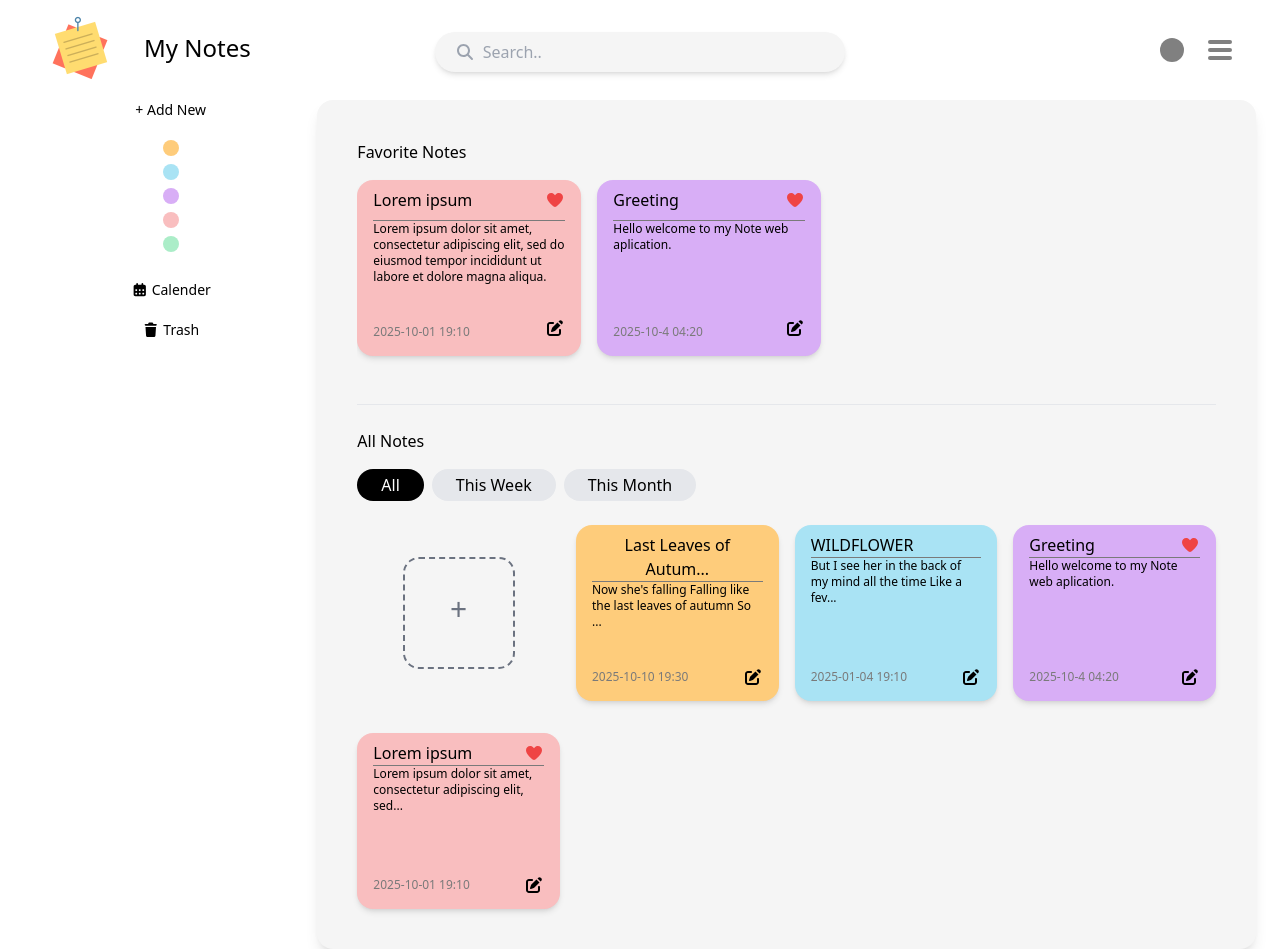
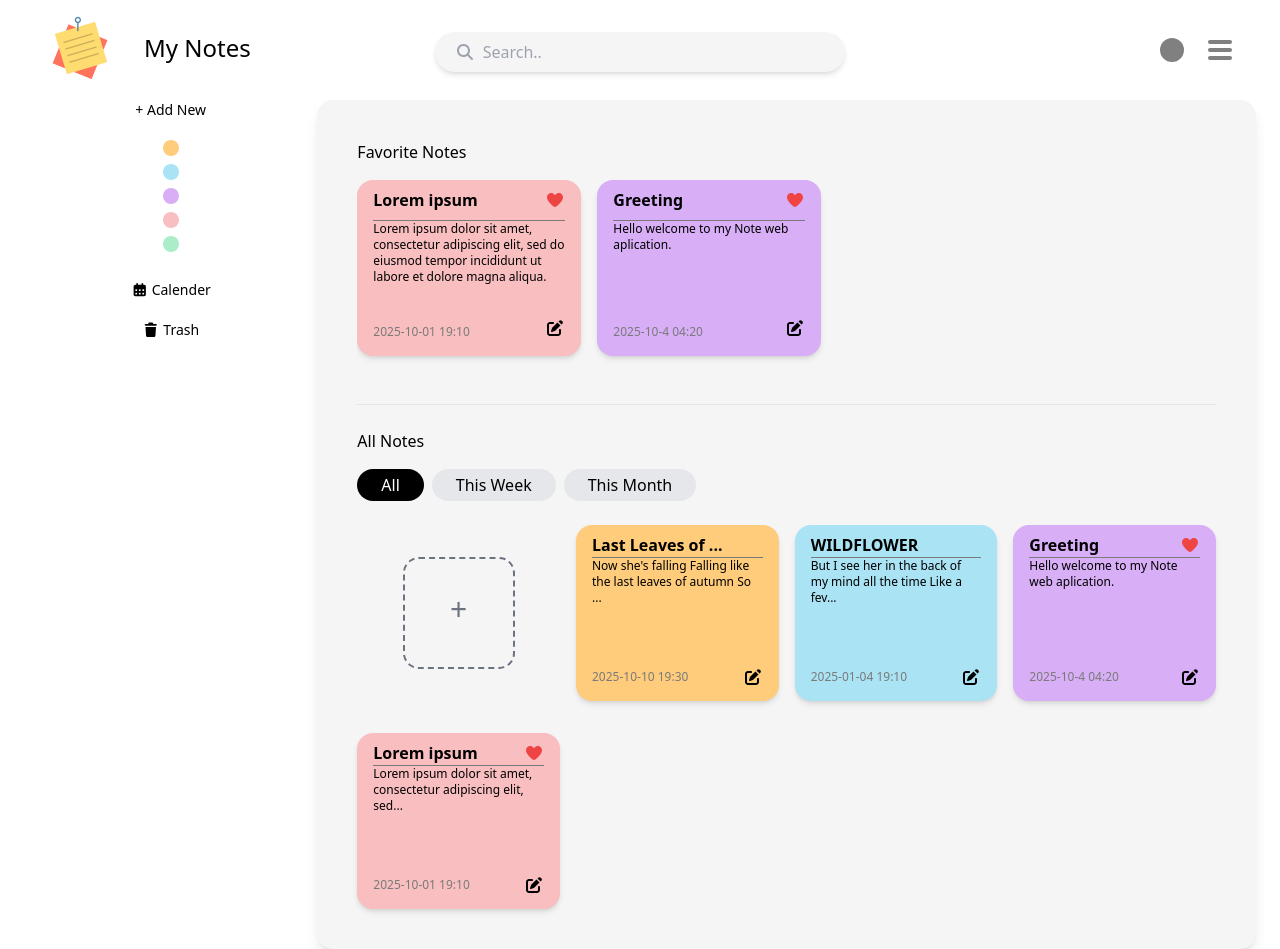
Before and after one commit to viyan-najmaldin/MyNotes, a React (Create React App) app: page / in a window 1280 px wide. Built offline with nearby package versions, Linux system fonts and the light colour scheme.

Commit message:
mobail size

```diff
--- a/src/Components/AllFavNotes.js
+++ b/src/Components/AllFavNotes.js
@@ -27,7 +27,7 @@ const AllFavNotes = ({note}) => {
       <Link to={`/edit/${note.id}`}>
          <div className='flex flex-col justify-between h-full'>
                 <div className='flex justify-between border-b mx-4 border-[#7A7A7A]'>
-                      <h1 className='sm:text-base text-xs w-fit p-2 pl-0'>  {(note.title.length > 20 ) ? `${note.title.slice(0,20)}...`: note.title}  </h1>
+                      <h1 className='sm:text-base font-bold w-fit p-2 pl-0'>  {(note.title.length > 15 ) ? `${note.title.slice(0,15)}...`: note.title}  </h1>
                       <FontAwesomeIcon icon={faHeart} className='mt-3 text-red-500' />
                 </div>
                <p className='text-xs w-fit flex-1 mx-4 text-left'>
--- a/src/Components/Notes.js
+++ b/src/Components/Notes.js
@@ -28,10 +28,10 @@ const Notes = ({notes = []}) => {
                            ref={divRef} >
 
              <Link to={`/edit/${note.id}`}>
-                    <div className='grid sm:grid-cols-1 grid-cols-2   sm:flex flex-col justify-between h-full'>
+                    <div className='grid sm:grid-cols-1 grid-cols-2 sm:flex flex-col justify-between h-full'>
                             <div className='flex justify-between order-1  mx-4 sm:border-b sm:border-[#7A7A7A]'>
-                                <h1   className='sm:text-base text-xs w-fit pt-2 pl-0'>
-                                  {(note.title.length > 20 ) ? `${note.title.slice(0,20)}...`: note.title}
+                                <h1   className='sm:text-base  font-bold w-fit pt-2 pl-0'>
+                                  {(note.title.length > 15 ) ? `${note.title.slice(0,15)}...`: note.title}
                                    </h1>
                                 {  note.fav &&  <FontAwesomeIcon icon={faHeart} className='sm:block hidden mt-3 text-red-500' />}
                             </div>
```
